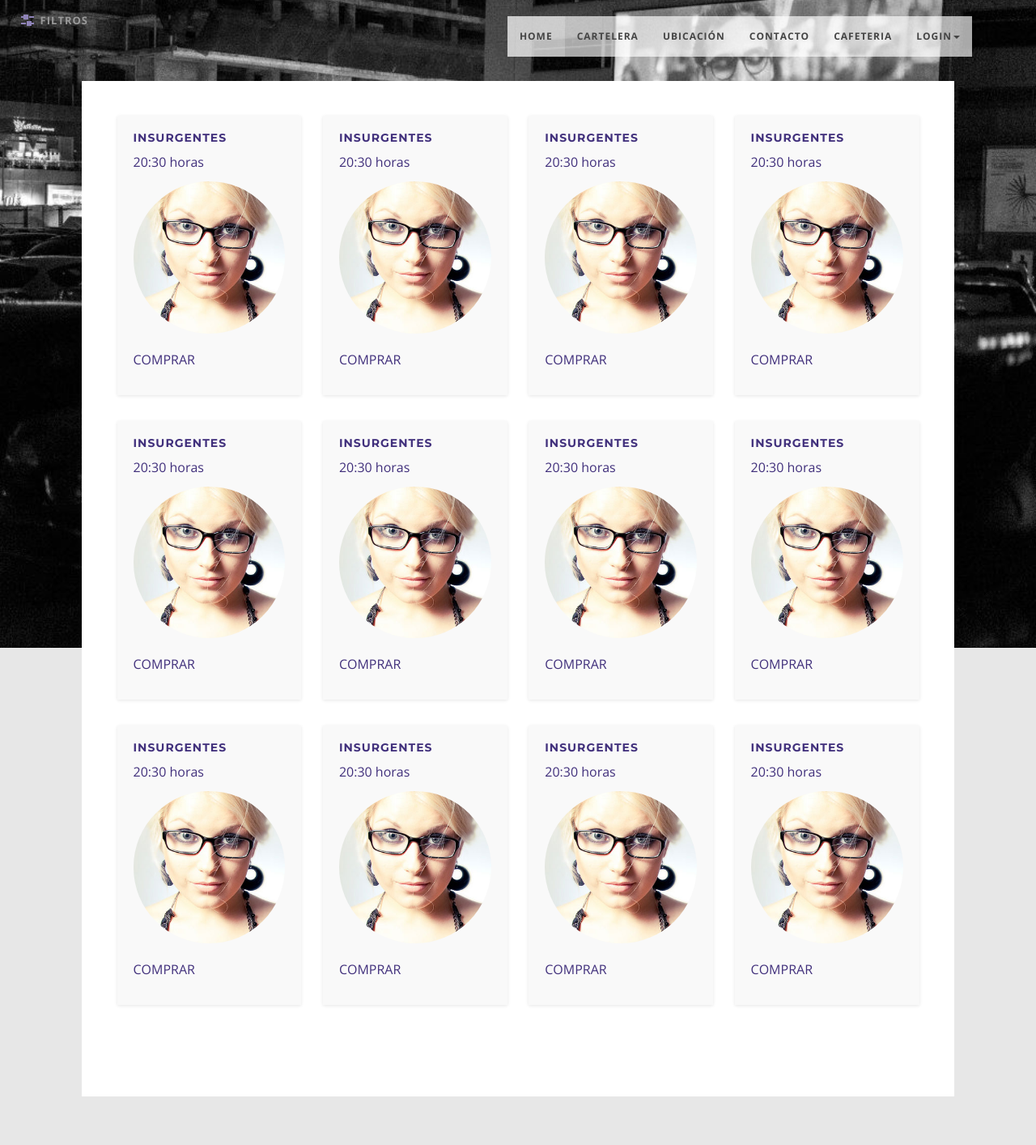
After one commit to manzanoivan/Autocinema, a PHP site: page /Cartelera/cartelera.php in a window 1280 px wide. The commit adds this page. Shown: the whole page at 81% size. Run offline with PHP 8.4, Linux system fonts and the light colour scheme.

Commit message:
Funcionalidad Básica
Login, Registro, Logout, Index y comenzando cartelera

```diff
--- /dev/null
+++ b/Cartelera/cartelera.php
@@ -0,0 +1,252 @@
+<!-- ¡Cuidado, archivo no estandarizado! es necesario cambiar las rutas -->
+<?php
+    require_once("../Usuario.php");
+    require_once ("../menu.php");
+    require_once '../Header.php';
+    session_start();
+    $usuario = NULL;
+    if(isset( $_SESSION["Usuario"] ) ){
+        $usuario = $_SESSION["Usuario"];
+    }
+?>
+<!doctype html>
+<html lang="en" class="no-js">
+<html>
+<?php
+    echo getHeader(1);
+?>
+<body>
+
+    <?php
+            echo setMenu( $usuario, 1, true);
+        ?>
+
+    <main class="cd-main-content container is-fixed">
+
+
+            <section class="cd-gallery">
+                    <ul>
+                            <li class="mix color-1 check1 radio2 option3"><a href="revisarfuncion.html">
+                    <div class="team boxed-grey">
+                        <div class="inner">
+                                                    <h5>Insurgentes</h5>
+                            <p class="subtitle">20:30 horas</p>
+                            <div class="avatar"><img src="../img/team/1.jpg" alt="" class="img-responsive img-circle img-center" /></div>
+                            <p class="subtitle">COMPRAR</p>
+                        </div>
+                    </div>
+                </a></li>
+                            <li class="mix color-2 check2 radio2 option2"><a href="revisarfuncion.html">
+                    <div class="team boxed-grey">
+                        <div class="inner">
+                                                    <h5>Insurgentes</h5>
+                            <p class="subtitle">20:30 horas</p>
+                            <div class="avatar"><img src="../img/team/1.jpg" alt="" class="img-responsive img-circle img-center" /></div>
+                            <p class="subtitle">COMPRAR</p>
+                        </div>
+                    </div>
+                </a></li>
+                            <li class="mix color-1 check3 radio3 option1"><a href="revisarfuncion.html">
+                    <div class="team boxed-grey">
+                        <div class="inner">
+                                                    <h5>Insurgentes</h5>
+                            <p class="subtitle">20:30 horas</p>
+                            <div class="avatar"><img src="../img/team/1.jpg" alt="" class="img-responsive img-circle img-center" /></div>
+                            <p class="subtitle">COMPRAR</p>
+                        </div>
+                    </div>
+                </a></li>
+                            <li class="mix color-1 check3 radio2 option4"><a href="revisarfuncion.html">
+                    <div class="team boxed-grey">
+                        <div class="inner">
+                                                    <h5>Insurgentes</h5>
+                            <p class="subtitle">20:30 horas</p>
+                            <div class="avatar"><img src="../img/team/1.jpg" alt="" class="img-responsive img-circle img-center" /></div>
+                            <p class="subtitle">COMPRAR</p>
+                        </div>
+                    </div>
+                </a></li>
+                            <li class="mix color-1 check1 radio3 option2"><a href="revisarfuncion.html">
+                    <div class="team boxed-grey">
+                        <div class="inner">
+                                                    <h5>Insurgentes</h5>
+                            <p class="subtitle">20:30 horas</p>
+                            <div class="avatar"><img src="../img/team/1.jpg" alt="" class="img-responsive img-circle img-center" /></div>
+                            <p class="subtitle">COMPRAR</p>
+                        </div>
+                    </div>
+                </a></li>
+                            <li class="mix color-2 check2 radio3 option3"><a href="revisarfuncion.html">
+                    <div class="team boxed-grey">
+                        <div class="inner">
+                                                    <h5>Insurgentes</h5>
+                            <p class="subtitle">20:30 horas</p>
+                            <div class="avatar"><img src="../img/team/1.jpg" alt="" class="img-responsive img-circle img-center" /></div>
+                            <p class="subtitle">COMPRAR</p>
+                        </div>
+                    </div>
+                </a></li>
+                            <li class="mix color-2 check2 radio2 option1"><a href="revisarfuncion.html">
+                    <div class="team boxed-grey">
+                        <div class="inner">
+                                                    <h5>Insurgentes</h5>
+                            <p class="subtitle">20:30 horas</p>
+                            <div class="avatar"><img src="../img/team/1.jpg" alt="" class="img-responsive img-circle img-center" /></div>
+                            <p class="subtitle">COMPRAR</p>
+                        </div>
+                    </div>
+                </a></li>
+                            <li class="mix color-1 check1 radio3 option4"><a href="revisarfuncion.html">
+                    <div class="team boxed-grey">
+                        <div class="inner">
+                                                    <h5>Insurgentes</h5>
+                            <p class="subtitle">20:30 horas</p>
+                            <div class="avatar"><img src="../img/team/1.jpg" alt="" class="img-responsive img-circle img-center" /></div>
+                            <p class="subtitle">COMPRAR</p>
+                        </div>
+                    </div>
+                </a></li>
+                            <li class="mix color-2 check1 radio2 option3"><a href="revisarfuncion.html">
+                    <div class="team boxed-grey">
+                        <div class="inner">
+                                                    <h5>Insurgentes</h5>
+                            <p class="subtitle">20:30 horas</p>
+                            <div class="avatar"><img src="../img/team/1.jpg" alt="" class="img-responsive img-circle img-center" /></div>
+                            <p class="subtitle">COMPRAR</p>
+                        </div>
+                    </div>
+                </a></li>
+                            <li class="mix color-1 check3 radio2 option4"><a href="revisarfuncion.html">
+                    <div class="team boxed-grey">
+                        <div class="inner">
+                                                    <h5>Insurgentes</h5>
+                            <p class="subtitle">20:30 horas</p>
+                            <div class="avatar"><img src="../img/team/1.jpg" alt="" class="img-responsive img-circle img-center" /></div>
+                            <p class="subtitle">COMPRAR</p>
+                        </div>
+                    </div>
+                </a></li>
+                            <li class="mix color-1 check3 radio3 option5"><a href="revisarfuncion.html">
+                    <div class="team boxed-grey">
+                        <div class="inner">
+                                                    <h5>Insurgentes</h5>
+                            <p class="subtitle">20:30 horas</p>
+                            <div class="avatar"><img src="../img/team/1.jpg" alt="" class="img-responsive img-circle img-center" /></div>
+                            <p class="subtitle">COMPRAR</p>
+                        </div>
+                    </div>
+                </a></li>
+                            <li class="mix color-2 check1 radio3 option5"><a href="revisarfuncion.html">
+                    <div class="team boxed-grey">
+                        <div class="inner">
+                                                    <h5>Insurgentes</h5>
+                            <p class="subtitle">20:30 horas</p>
+                            <div class="avatar"><img src="../img/team/1.jpg" alt="" class="img-responsive img-circle img-center" /></div>
+                            <p class="subtitle">COMPRAR</p>
+                        </div>
+                    </div>
+                </a></li>
+                            <li class="gap"></li>
+                            <li class="gap"></li>
+                            <li class="gap"></li>
+                    </ul>
+                    <div class="cd-fail-message">No results found</div>
+            </section> <!-- cd-gallery -->
+
+            <div class="cd-filter">
+                    <form>
+                            <div class="cd-filter-block">
+                                    <h4>Search</h4>
+
+                                    <div class="cd-filter-content">
+                                            <input type="search" placeholder="Try color-1...">
+                                    </div> <!-- cd-filter-content -->
+                            </div> <!-- cd-filter-block -->
+
+                            <div class="cd-filter-block">
+                                    <h4>Check boxes</h4>
+
+                                    <ul class="cd-filter-content cd-filters list">
+                                            <li>
+                                                    <input class="filter" data-filter=".check1" type="checkbox" id="checkbox1">
+                                            <label class="checkbox-label" for="checkbox1">Option 1</label>
+                                            </li>
+
+                                            <li>
+                                                    <input class="filter" data-filter=".check2" type="checkbox" id="checkbox2">
+                                                    <label class="checkbox-label" for="checkbox2">Option 2</label>
+                                            </li>
+
+                                            <li>
+                                                    <input class="filter" data-filter=".check3" type="checkbox" id="checkbox3">
+                                                    <label class="checkbox-label" for="checkbox3">Option 3</label>
+                                            </li>
+                                    </ul> <!-- cd-filter-content -->
+                            </div> <!-- cd-filter-block -->
+
+                            <div class="cd-filter-block">
+                                    <h4>Select</h4>
+
+                                    <div class="cd-filter-content">
+                                            <div class="cd-select cd-filters">
+                                                    <select class="filter" name="selectThis" id="selectThis">
+                                                            <option value="">Choose an option</option>
+                                                            <option value=".option1">Option 1</option>
+                                                            <option value=".option2">Option 2</option>
+                                                            <option value=".option3">Option 3</option>
+                                                            <option value=".option4">Option 4</option>
+                                                            <option value=".option5">Option 5</option>
+                                                    </select>
+                                            </div> <!-- cd-select -->
+                                    </div> <!-- cd-filter-content -->
+                            </div> <!-- cd-filter-block -->
+
+                            <div class="cd-filter-block">
+                                    <h4>Radio buttons</h4>
+
+                                    <ul class="cd-filter-content cd-filters list">
+                                            <li>
+                                                    <input class="filter" data-filter="" type="radio" name="radioButton" id="radio1" checked>
+                                                    <label class="radio-label" for="radio1">All</label>
+                                            </li>
+
+                                            <li>
+                                                    <input class="filter" data-filter=".radio2" type="radio" name="radioButton" id="radio2">
+                                                    <label class="radio-label" for="radio2">Choice 2</label>
+                                            </li>
+
+                                            <li>
+                                                    <input class="filter" data-filter=".radio3" type="radio" name="radioButton" id="radio3">
+                                                    <label class="radio-label" for="radio3">Choice 3</label>
+                                            </li>
+                                    </ul> <!-- cd-filter-content -->
+                            </div> <!-- cd-filter-block -->
+                    </form>
+            </div> <!-- cd-filter -->
+
+
+    </main> <!-- cd-main-content -->
+
+    <!-- Core JavaScript Files -->
+    <script src="../js/jquery.min.js"></script>
+    <script src="../js/bootstrap.min.js"></script>
+	<script src="../js/wow.min.js"></script>
+    <!-- Custom Theme JavaScript -->
+    <script src="../js/custom.js"></script>
+    <script src="../js/backstretch/jquery.backstretch.js"></script>
+	<script>
+        $.backstretch([
+          "../img/intro/1.jpg",
+          "../img/intro/2.jpg",
+          "../img/intro/3.jpg"
+        ], {
+            fade: 750,
+            duration: 4000
+        });
+    </script>
+
+    <script src="../js/jquery-2.1.1.js"></script>
+    <script src="../js/jquery.mixitup.min.js"></script>
+    <script src="../js/main-filter.js"></script> <!-- Resource jQuery -->
+</body>
+</html>
--- a/Header.php
+++ b/Header.php
@@ -23,11 +23,11 @@
         $header .="    <link href='".$carpeta."css/backstretch.css' rel='stylesheet'>";
         $header .="";
         $header .="<!-- login CSS -->";
-        $header .="<link rel='stylesheet' href='css/login.css' rel='stylesheet'>";
-        $header .="<link href='css/ct/nav-tabs.css' rel='stylesheet'/>";
+        $header .="<link rel='stylesheet' href='".$carpeta."css/login.css' rel='stylesheet'>";
+        $header .="<link href='".$carpeta."css/ct/nav-tabs.css' rel='stylesheet'/>";
         $header .="<link href='http://fonts.googleapis.com/css?family=Open+Sans:400,300,600,700' rel='stylesheet' type='text/css'>";
-	$header .= "<link rel='stylesheet' href='css/filter-style.css'> <!-- Resource style -->";
-	$header .= "<script src='js/modernizr.js'></script>";
+	$header .= "<link rel='stylesheet' href='".$carpeta."css/filter-style.css'> <!-- Resource style -->";
+	$header .= "<script src='".$carpeta."js/modernizr.js'></script>";
         $header .="</head>";
         return $header;
 
@@ -60,6 +60,7 @@
         $footer .="            duration: 4000";
         $footer .="        });";
         $footer .="    </script>";
+
         return $footer;
     }
 ?>
--- a/SinUtilizar/profile3.php
+++ b/SinUtilizar/profile3.php
@@ -39,7 +39,6 @@
           </div><!-- --/col-md-4 ---->
         </div><!-- /row -->
       </div>
-
 
       <div class="col-lg-12 mt">
         <div class="row content-panel bg-white">
--- a/connect_db.php
+++ b/connect_db.php
@@ -5,7 +5,7 @@
         $user = $GLOBALS['DBUser'];
         $pass = $GLOBALS['DBPass'];
         $bd = $GLOBALS['DBName'];
-        $link = @mysqli_connect($server, $user, $pass,$bd) or die;
+        $link = mysqli_connect($server, $user, $pass,$bd) or die;
         if (mysqli_connect_errno())
         {
             return "";
@@ -44,13 +44,16 @@
 
     function insert($sql,$link){
         mysqli_set_charset($link, "utf8");
-        if(!$result = mysqli_query($link,$sql))
+        if (!$result = mysqli_query($link, $sql)) {
             die();
-        if($result == true)
-            return "yes";
-        else
-            return "no";
-    }
+        }
+        if ($result == true) {
+            return true;
+            }
+        else {
+            return false;
+        }
+}
 
     function desconecta($link)
     {
--- a/menu.php
+++ b/menu.php
@@ -1,9 +1,20 @@
 <?php
-    function setMenu($tipo, $sub){
+    require_once("Usuario.php");
+    function setMenu($usuario, $sub, $cartelera){
         $carpeta = "";
+        $principal = "";
+        $tipo = -1;
+        if( !is_null($usuario) ){
+            $tipo = $usuario->getTipo();
+        }
+
         for( $i = 0; $i < $sub; $i++ ){
             $carpeta .= "../";
         }
+        if($sub != -1){
+            $principal = "index.php";
+        }
+
         switch ($tipo) {
             /*case 1:
                 return menuAdmin($carpeta);
@@ -14,30 +25,14 @@
             case 4:
                 return menuEntrada($carpeta);
              */
+            case 2:
+                return menuUsuario($carpeta, $principal, $usuario->getUsername(), $cartelera);
             default:
-                return menuNormal($carpeta);
+                return menuNormal($carpeta, $principal, $cartelera);
         }
     }
 
-    function setMenuIndex($tipo){
-        switch ($tipo) {
-            /*case 1:
-                return menuAdmin($carpeta);
-            case 2:
-                return menuUsuario($carpeta);
-            case 3:
-                return menuCafeteria($carpeta);
-            case 4:
-                return menuEntrada($carpeta);
-             */
-            default:
-                return menuNormalIndex();
-        }
-    }
-
-
-
-    function menuNormal($carpeta){
+    function menuNormal($carpeta, $principal, $cartelera){
         $menu = "";
         $menu .="	<nav class='navbar navbar-custom navbar-fixed-top' role='navigation'>";
         $menu .="        <div class='container'>";
@@ -45,17 +40,22 @@
         $menu .="                <button type='button' class='navbar-toggle' data-toggle='collapse' data-target='.navbar-main-collapse'>";
         $menu .="                    <i class='fa fa-bars'></i>";
         $menu .="                </button>";
-        $menu .="                <a class='navbar-brand' href='index.php'>";
-        $menu .="                    <h1>AutoCinema</h1>";
-        $menu .="                </a>";
-        $menu .="            </div>";
+        if( $cartelera ){
+            $menu .="        <a href='#0' class='cd-filter-trigger'>Filtros</a>";
+        }
+        else{
+            $menu .="                <a class='navbar-brand' href='".$carpeta."index.php'>";
+            $menu .="                    <h1>AutoCinema</h1>";
+            $menu .="                </a>";
+        }
+        $menu .="   </div>";
         $menu .="        <!-- Collect the nav links, forms, and other content for toggling -->";
         $menu .="        <div class='collapse navbar-collapse navbar-right navbar-main-collapse'>";
         $menu .="      		<ul class='nav navbar-nav'>";
-        $menu .="	        	<li class='active'><a href='".$carpeta."index.php#intro'>Home</a></li>";
-        $menu .="		        <li><a href='".$carpeta."content-filter.html'>Cartelera</a></li>";
-        $menu .="				<li><a href='".$carpeta."index.php#ubicacion'>Ubicación</a></li>";
-        $menu .="				<li><a href='".$carpeta."index.php#contacto'>Contacto</a></li>";
+        $menu .="	        	<li class='active'><a href='".$carpeta.$principal."#intro'>Home</a></li>";
+        $menu .="		        <li><a href='".$carpeta."Cartelera/cartelera.php'>Cartelera</a></li>";
+        $menu .="				<li><a href='".$carpeta.$principal."#ubicacion'>Ubicación</a></li>";
+        $menu .="				<li><a href='".$carpeta.$principal."#contacto'>Contacto</a></li>";
         $menu .="				<li><a href='".$carpeta."product-comparison.html'>Cafeteria</a></li>";
         $menu .="		        <li class='dropdown'>";
         $menu .="		          <a href='#' class='dropdown-toggle' data-toggle='dropdown'>Login<b class='caret'></b></a>";
@@ -69,43 +69,44 @@
         $menu .="        <!-- /.container -->";
         $menu .="    </nav>";
         return $menu;
-}
+    }
 
-    function menuNormalIndex(){
+    function menuUsuario($carpeta, $principal, $nombre, $cartelera){
         $menu = "";
-        $menu .="    <nav class='navbar navbar-custom navbar-fixed-top' role='navigation'>";
+        $menu .="	<nav class='navbar navbar-custom navbar-fixed-top' role='navigation'>";
         $menu .="        <div class='container'>";
         $menu .="            <div class='navbar-header page-scroll'>";
         $menu .="                <button type='button' class='navbar-toggle' data-toggle='collapse' data-target='.navbar-main-collapse'>";
         $menu .="                    <i class='fa fa-bars'></i>";
         $menu .="                </button>";
-        $menu .="                <a class='navbar-brand' href='index.php'>";
-        $menu .="                    <h1>AutoCinema</h1>";
-        $menu .="                </a>";
+        if( $cartelera ){
+            $menu .="        <a href='#0' class='cd-filter-trigger'>Filtros</a>";
+        }
+        else{
+            $menu .="                <a class='navbar-brand' href='".$carpeta."index.php'>";
+            $menu .="                    <h1>AutoCinema</h1>";
+            $menu .="                </a>";
+        }
         $menu .="            </div>";
-        $menu .="";
-        $menu .="            <!-- Collect the nav links, forms, and other content for toggling -->";
-        $menu .="            <div class='collapse navbar-collapse navbar-right navbar-main-collapse'>";
-        $menu .="      <ul class='nav navbar-nav'>";
-        $menu .="        <li class='active'><a href='#intro'>Home</a></li>";
-        $menu .="        <li><a href='cartelera.php'>Cartelera</a></li>";
-        $menu .="        <li><a href='#ubicacion'>Ubicación</a></li>";
-        $menu .="        <li><a href='#contacto'>Contacto</a></li>";
-        $menu .="        <li><a href='cafeteria.php'>Cafeteria</a></li>";
-        $menu .="        <li class='dropdown'>";
-        $menu .="          <a href='#' class='dropdown-toggle' data-toggle='dropdown'>Login<b class='caret'></b></a>";
-        $menu .="          <ul class='dropdown-menu'>";
-        $menu .="            <li><a href='login.php'>Iniciar Sesión</a></li>";
-        $menu .="            <li><a href='signin.php'>Registrarse</a></li>";
-        $menu .="          </ul>";
-        $menu .="        </li>";
-        $menu .="      </ul>";
+        $menu .="        <!-- Collect the nav links, forms, and other content for toggling -->";
+        $menu .="        <div class='collapse navbar-collapse navbar-right navbar-main-collapse'>";
+        $menu .="      		<ul class='nav navbar-nav'>";
+        $menu .="	        	<li class='active'><a href='".$carpeta.$principal."#intro'>Home</a></li>";
+        $menu .="		        <li><a href='".$carpeta."Cartelera/cartelera.php'>Cartelera</a></li>";
+        $menu .="				<li><a href='".$carpeta.$principal."#ubicacion'>Ubicación</a></li>";
+        $menu .="				<li><a href='".$carpeta.$principal."#contacto'>Contacto</a></li>";
+        $menu .="				<li><a href='".$carpeta."product-comparison.html'>Cafeteria</a></li>";
+        $menu .="		        <li class='dropdown'>";
+        $menu .="		          <a href='#' class='dropdown-toggle' data-toggle='dropdown'>".$nombre."<b class='caret'></b></a>";
+        $menu .="		          <ul class='dropdown-menu'>";
+        $menu .="		            <li><a href='".$carpeta."perfil.php'>Perfil</a></li>";
+        $menu .="		            <li><a href='".$carpeta."logout.php'>LogOut</a></li>";
+        $menu .="		          </ul>";
         $menu .="            </div>";
         $menu .="            <!-- /.navbar-collapse -->";
         $menu .="        </div>";
         $menu .="        <!-- /.container -->";
         $menu .="    </nav>";
-
         return $menu;
 }
 ?>
```
Also changed, not shown: index.php (+3 -7 lines), login.php (+5 -11 lines), logout.php (added, +7 -0 lines), registro.php (added, +41 -0 lines), signin.php (+39 -52 lines), 1 other file.
